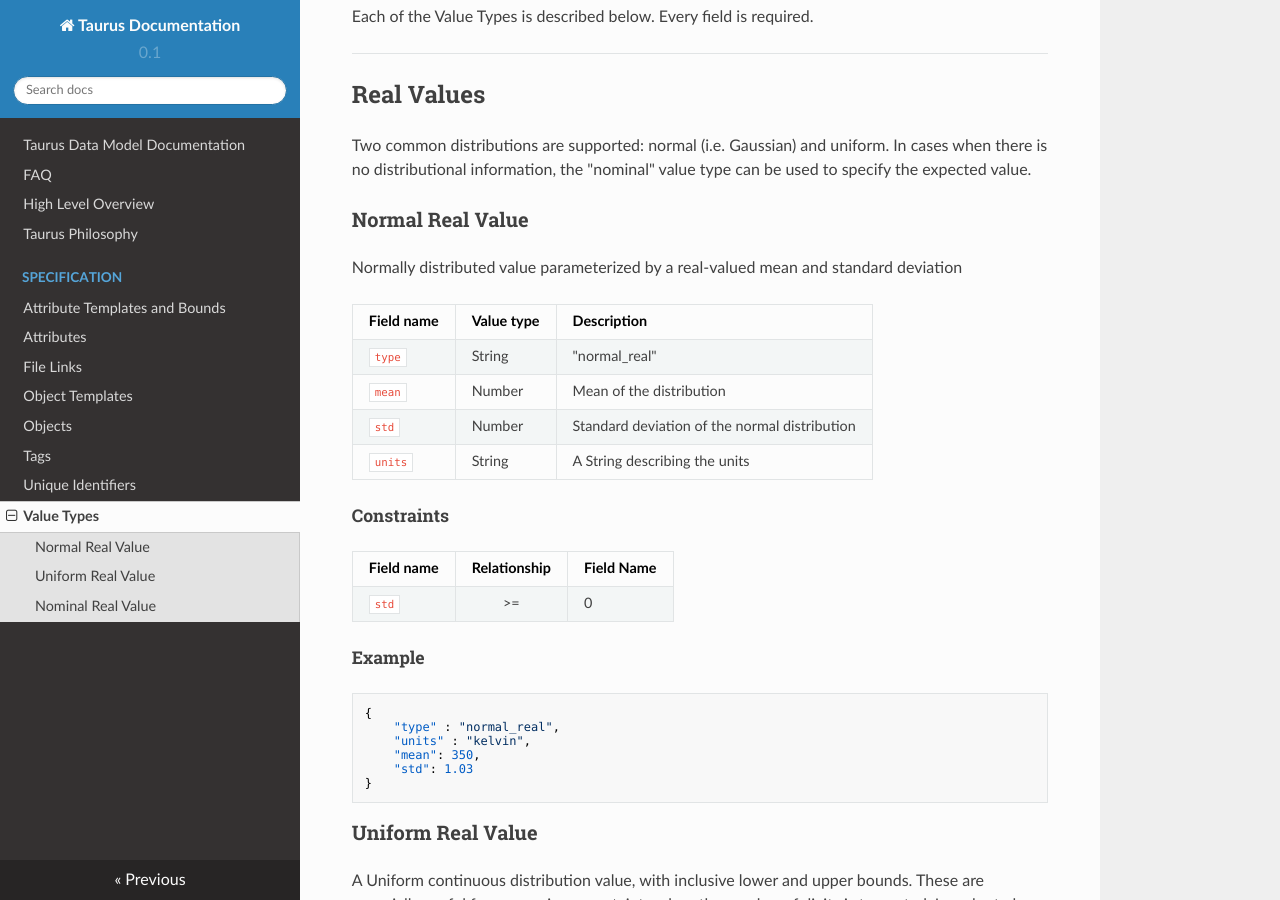
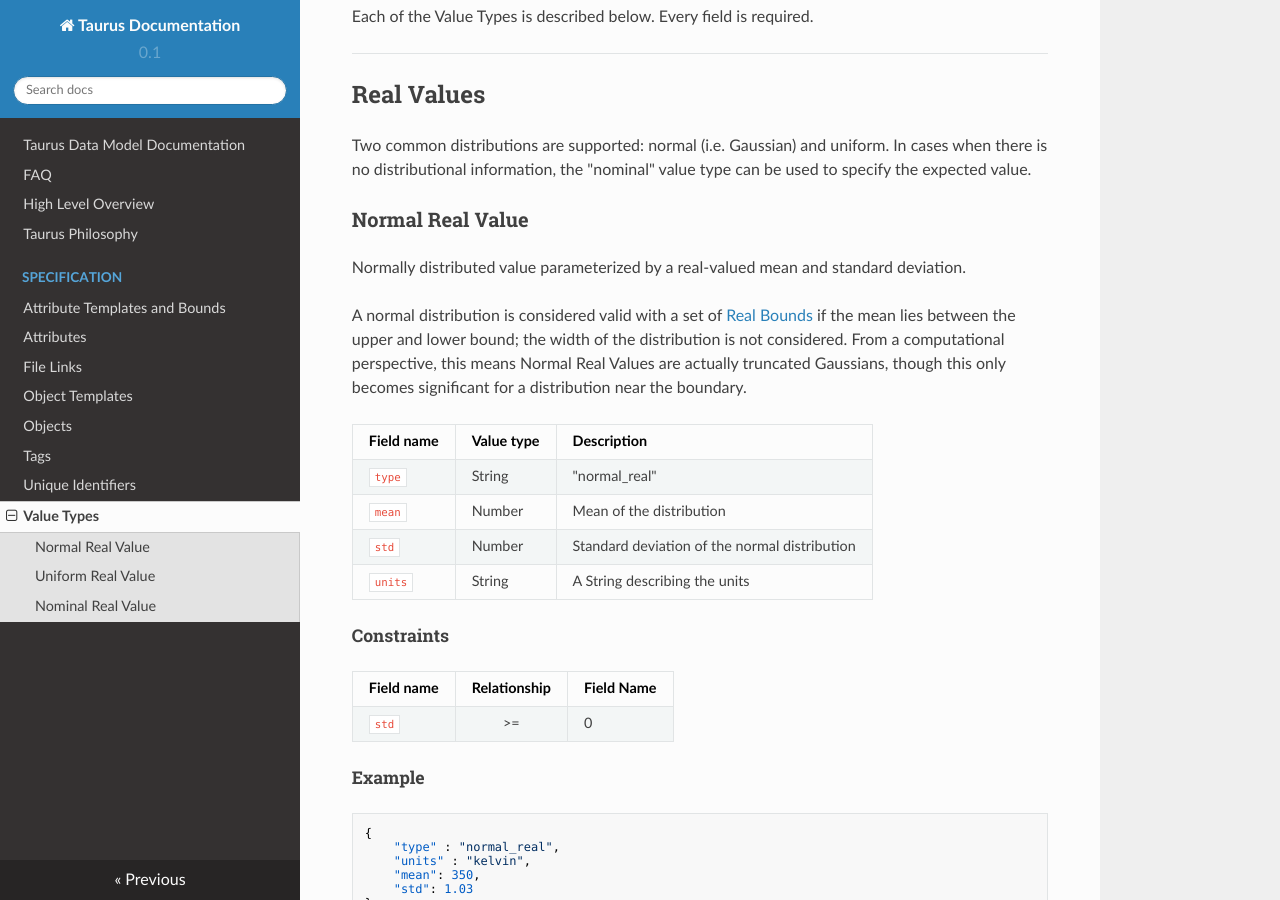
Before and after one commit to CitrineInformatics/gemd-docs, an MkDocs documentation site: the page built from docs/specification/value-types.md, in a window 1280 px wide and 900 px high, scrolled down 642 px. Built offline with MkDocs 1.6.1, drawn with Linux system fonts in a browser that asks for light colours; nearby versions of some CDN libraries.

Commit message:
Documented how normals interact with real bounds.

```diff
--- a/docs/specification/value-types.md
+++ b/docs/specification/value-types.md
@@ -32,7 +32,14 @@
 
 ### Normal Real Value
 
-Normally distributed value parameterized by a real-valued mean and standard deviation
+Normally distributed value parameterized by a real-valued mean and standard deviation.
+
+A normal distribution is considered valid with a set of [Real Bounds](../attribute-templates#real-bounds)
+if the mean lies between the upper and lower bound; the width of the distribution
+is not considered.
+From a computational perspective, this means Normal Real Values are actually
+truncated Gaussians, though this only becomes significant for a distribution
+near the boundary.
 
 Field name  | Value type    | Description
 ------------|---------------|------------
```
Also changed, not shown: docs/specification/attribute-templates.md (+6 -0 lines).
